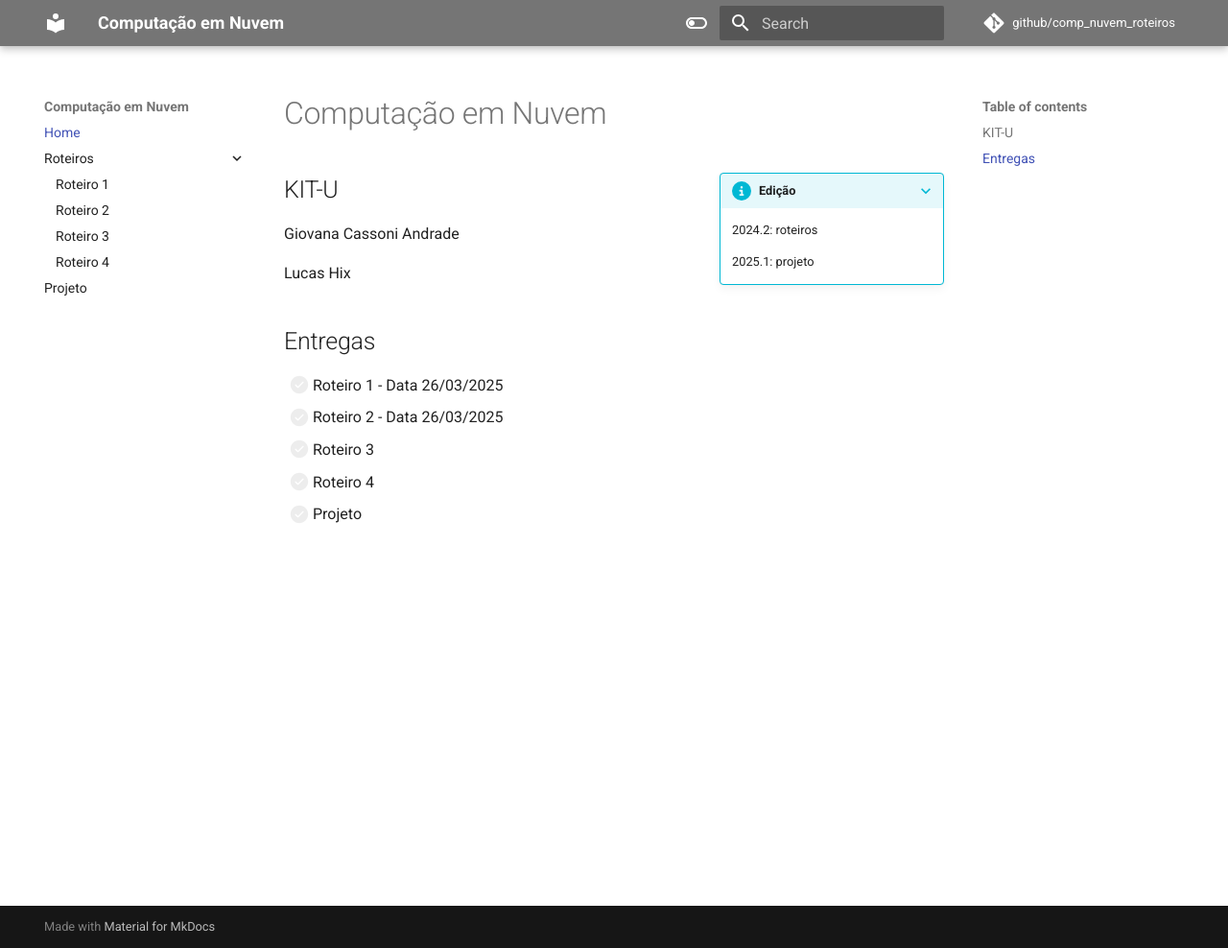
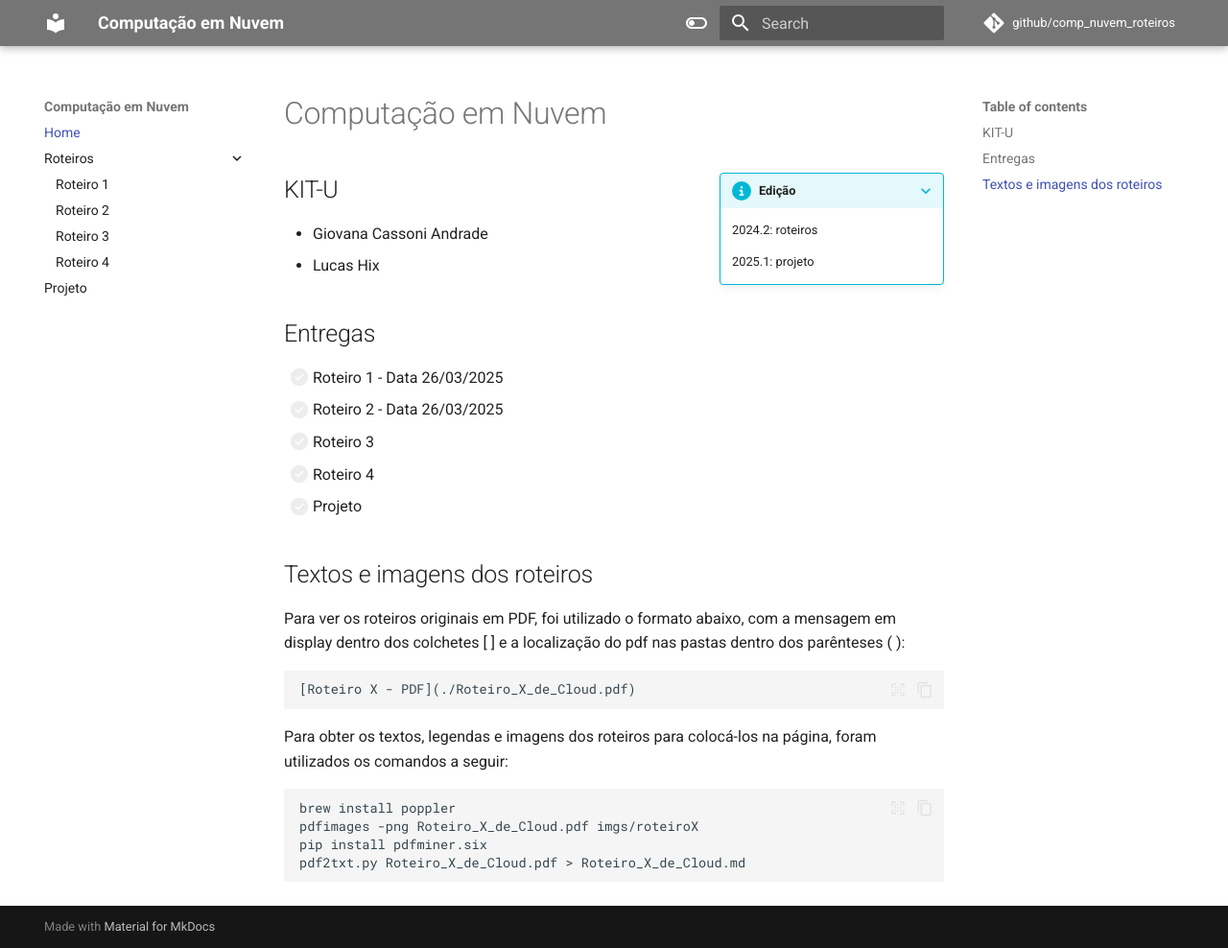
Before and after one commit to GiovanaCA/comp_nuvem_roteiros, an MkDocs documentation site: the page built from docs/index.md, in a window 1280 px wide and 988 px high. Shown: the whole window at 96% size. Built offline with MkDocs 1.6.1 and Material for MkDocs 9.7.7, drawn with Linux system fonts in a browser that asks for light colours; comment, search, counter and statistics services are not loaded.

Commit message:
pequena mudança

````diff
--- a/docs/index.md
+++ b/docs/index.md
@@ -8,13 +8,10 @@
     2025.1: projeto
 
 
-
 ## KIT-U
 
-Giovana Cassoni Andrade
-
-Lucas Hix
-
+- Giovana Cassoni Andrade
+- Lucas Hix
 
 ## Entregas
 
@@ -23,3 +20,21 @@ Lucas Hix
 - [ ] Roteiro 3
 - [ ] Roteiro 4
 - [ ] Projeto
+
+
+## Textos e imagens dos roteiros
+
+Para ver os roteiros originais em PDF, foi utilizado o formato abaixo, com a mensagem em display dentro dos colchetes [ ] e a localização do pdf nas pastas dentro dos parênteses ( ):
+
+```
+[Roteiro X - PDF](./Roteiro_X_de_Cloud.pdf)
+```
+
+Para obter os textos, legendas e imagens dos roteiros para colocá-los na página, foram utilizados os comandos a seguir:
+
+``` sh
+brew install poppler
+pdfimages -png Roteiro_X_de_Cloud.pdf imgs/roteiroX
+pip install pdfminer.six
+pdf2txt.py Roteiro_X_de_Cloud.pdf > Roteiro_X_de_Cloud.md
+```
````
Also changed, not shown: docs/roteiro1/main.md (+1 -1 lines).
